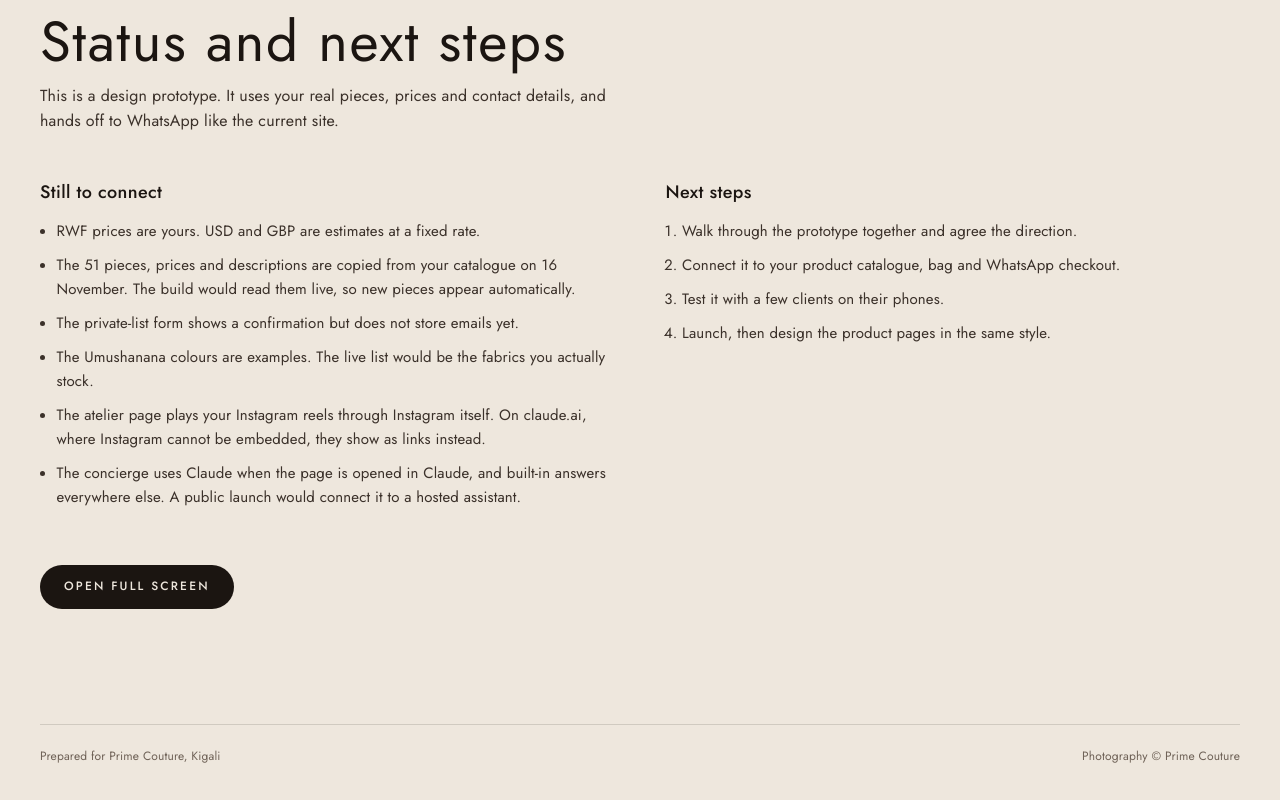
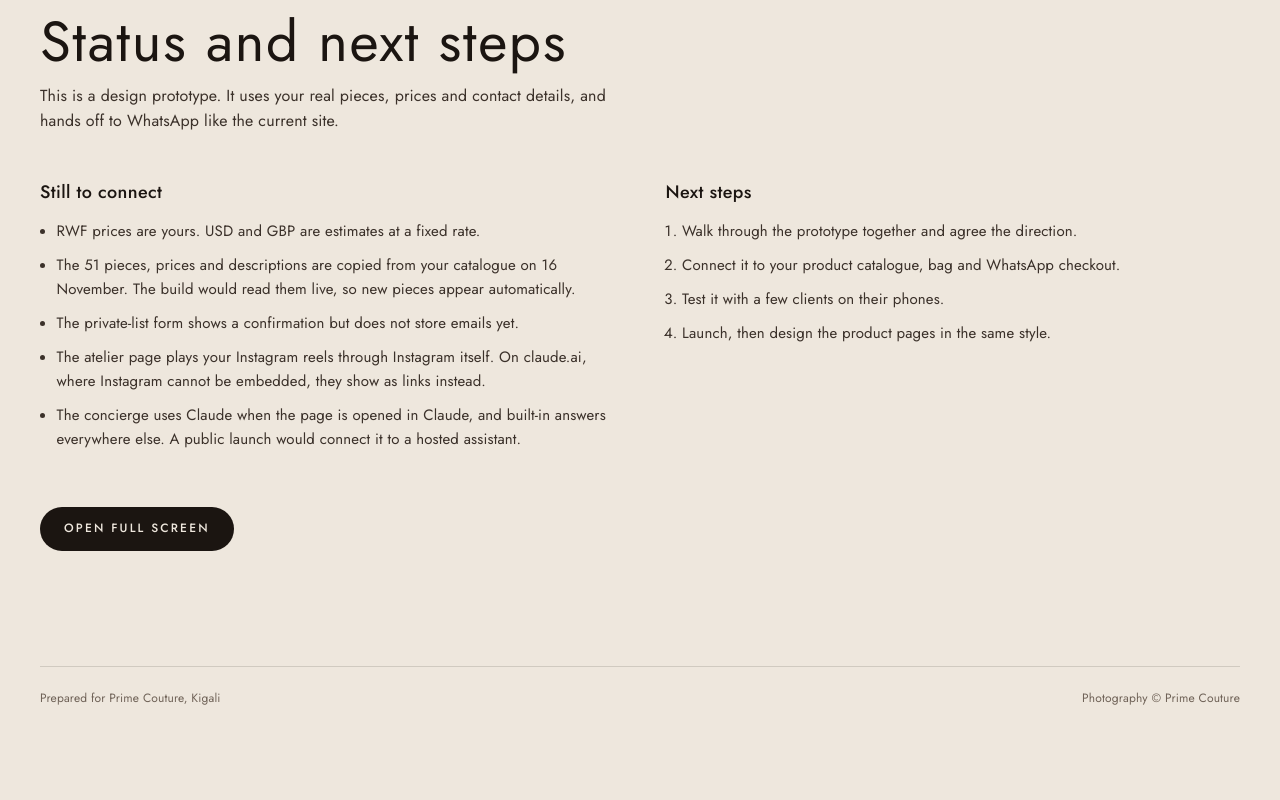
Before and after one commit to AngeNicole/prime-couture, a plain HTML site: page pitch.html in a window 1280 px wide. Shown: the part 5060-5860 px from the top of the page. After the commit the page ends 5802 px from the top, so only its background shows below. Drawn offline with Linux system fonts and the light colour scheme.

Commit message:
Pitch: drop removed sash notes

```diff
--- a/pitch.html
+++ b/pitch.html
@@ -205,7 +205,6 @@ a{color:inherit}
           <li>RWF prices are yours. USD and GBP are estimates at a fixed rate.</li>
           <li>The 51 pieces, prices and descriptions are copied from your catalogue on 16 November. The build would read them live, so new pieces appear automatically.</li>
           <li>The private-list form shows a confirmation but does not store emails yet.</li>
-          <li>The Umushanana colours are examples. The live list would be the fabrics you actually stock.</li>
           <li>The atelier page plays your Instagram reels through Instagram itself. On claude.ai, where Instagram cannot be embedded, they show as links instead.</li>
           <li>The concierge uses Claude when the page is opened in Claude, and built-in answers everywhere else. A public launch would connect it to a hosted assistant.</li>
         </ul>
```
